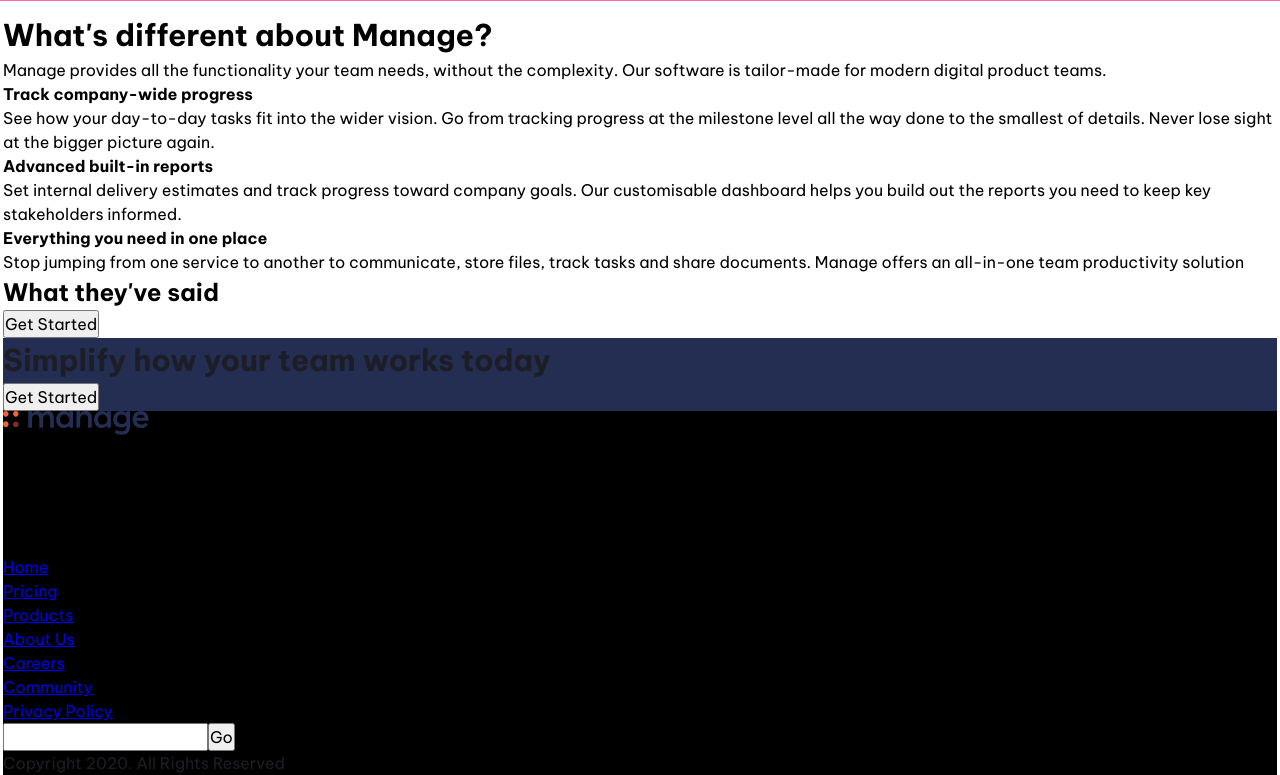
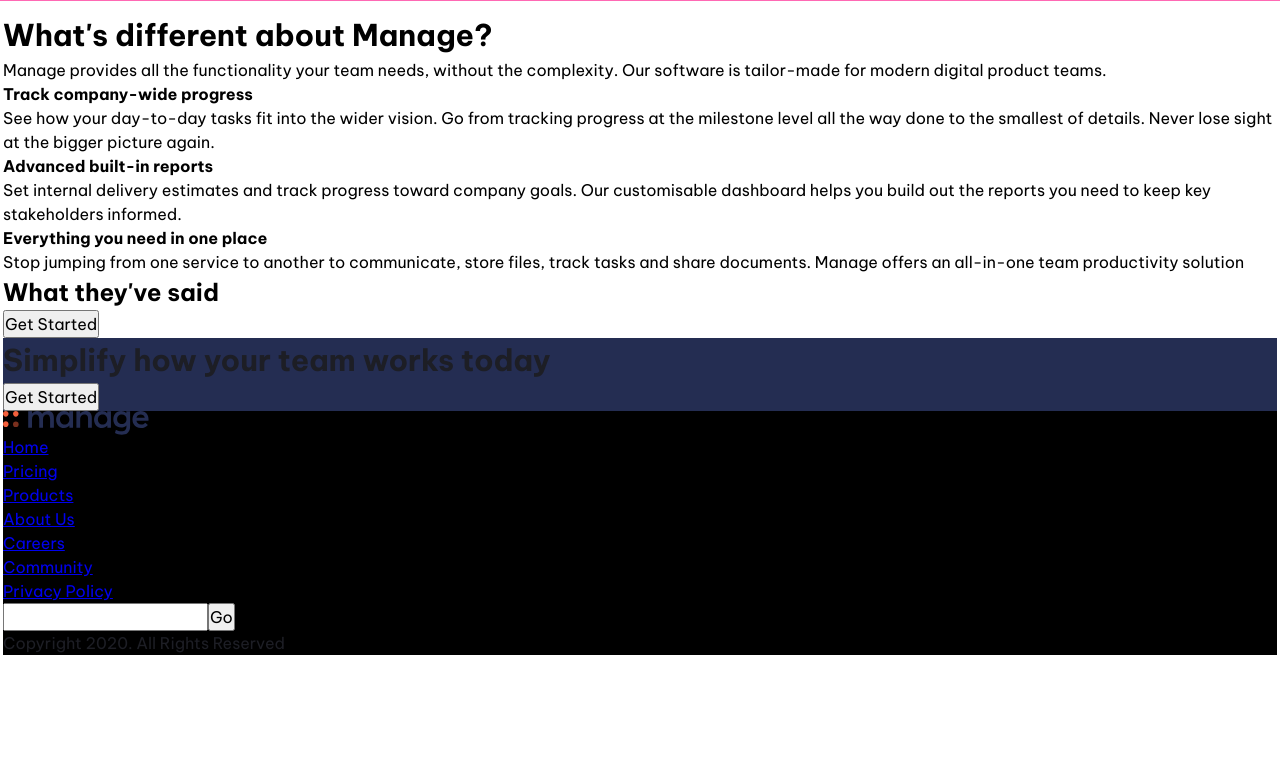
Before and after one commit to reynaldlamury/Manage, a React (Vite) app: page / in a window 1280 px wide. Shown: the part 799-1574 px from the top of the page. After the commit the page ends 1454 px from the top, so only its background shows below. Built offline with nearby package versions, Linux system fonts and the light colour scheme.

Commit message:
add ul and ol css reset

```diff
--- a/src/index.css
+++ b/src/index.css
@@ -24,6 +24,12 @@ html {
 }
 
 /* A Modern CSS Reset */
+
+/* Remove list styles on ul, ol elements with a list role, which suggests default styling will be removed */
+ul[role='list'],
+ol[role='list'] {
+  list-style: none;
+}
 
 /* Set core root defaults */
 html:focus-within {
```
